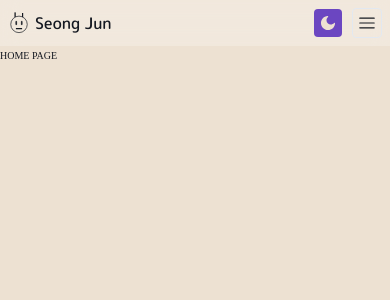
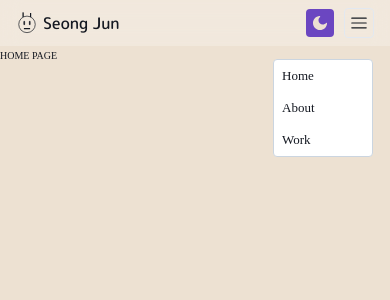
Before and after one commit to lofi-J/lofi-j.github.io, a React (Vite) app: page / in a window 390 px wide. Both pictures are taken after a click on the element 367 px from the left and 23 px from the top of the page. Shown: the top 300 px of the page. Built offline with nearby package versions, Linux system fonts and the light colour scheme.

Commit message:
[dev] Header 반응형 마무리

```diff
--- a/src/components/Header.tsx
+++ b/src/components/Header.tsx
@@ -9,6 +9,7 @@ import {Link} from "react-router-dom";
 import {mq} from "../styles/media.ts";
 import useMediaQuery from "../hooks/useMediaQuery.ts";
 import {breakpoint} from "../styles/media.ts";
+import useOutSideClick from '../hooks/useOutSideClick.ts';
 
 
 interface IHeader {
@@ -19,6 +20,7 @@ interface IHeader {
 const Header = ({theme, setTheme}: IHeader) => {
   const isTablet = useMediaQuery('tablet');
   const [showSideBar, setShowSideBar] = useState(false);
+  const ref = useOutSideClick<HTMLDivElement>(() => setShowSideBar(false));
 
   const changeTheme = () => {
     setTheme(prev => prev === 'dark' ? 'light' : 'dark');
@@ -46,10 +48,14 @@ const Header = ({theme, setTheme}: IHeader) => {
             }
           </div>
           {isTablet && (
-            <div css={toggle(theme)} className={'hamburger'} onClick={() => setShowSideBar(prev => !prev)}>
+            <div ref={ref} css={toggle(theme)} className={'hamburger'} onClick={() => setShowSideBar(prev => !prev)}>
               <RxHamburgerMenu />
               {showSideBar && (
-                <div css={sidebar}></div>
+                <div css={sidebar(theme)}>
+                  <Link to={'/'}>Home</Link>
+                  <Link to={'/about'}>About</Link>
+                  <Link to={'/work'}>Work</Link>
+                </div>
               )}
             </div>
           )}
@@ -74,6 +80,7 @@ const header = css`
 
   /* media */
   ${mq('tablet')} {
+    padding: 0.8rem 1.6rem;
     .container {
       width: ${breakpoint.tablet}px;
       justify-content: space-between;
@@ -168,19 +175,36 @@ const toggle = (theme: Theme) => css`
   &.hamburger {
     position: relative;
     background-color: transparent;
-    border: 1px solid var(--gray-200);
+    border: 1px solid ${theme === 'dark' ? 'var(--white-alpha-500)' : 'var(--gray-200)'};
     svg {
       transform: unset;
     }
     &:hover {
-      background-color: var(--gray-200);
+      background-color: ${theme === 'dark' ? 'var(--white-alpha-400)' : 'var(--gray-200)'};
+    }
+    &:has(div:hover) {
+      background-color: transparent;
     }
   }
 `;
 
-const sidebar = css`
+const sidebar = (theme: Theme) => css`
+  display: flex;
+  flex-direction: column;
   position: absolute;
-
+  top: 5rem;
+  right: 0;
+  width: 10rem;
+  border: 1px solid ${theme === 'dark' ? 'var(--white-alpha-500)' : 'var(--gray-300)'};
+  background-color: ${theme === 'dark' ? 'var(--white-alpha-400)' : 'white'};
+  border-radius: 4px;
+  a {
+    font-size: 1.3rem;
+    padding: 0.8rem 0 0.8rem 0.8rem;
+    &:hover {
+      background-color: ${theme === 'dark' ? 'var(--white-alpha-400)' : 'var(--gray-200)'}
+    }
+  }
 `;
 
 export default Header;
--- /dev/null
+++ b/src/hooks/useOutSideClick.ts
@@ -0,0 +1,20 @@
+import { useRef, useEffect } from 'react';
+
+const useOutSideClick = <T extends HTMLElement>(handler: () => void) => {
+  const ref = useRef<T>(null);
+
+  useEffect(() => {
+    const listener = (event: MouseEvent) => {
+      if (!ref.current || ref.current.contains(event.target as Node)) return;
+      handler();
+    }
+
+    document.addEventListener("mousedown", listener);
+
+    return () => document.removeEventListener("mousedown", listener);
+  }, [handler])
+
+  return ref;
+}
+
+export default useOutSideClick;
--- a/src/main.tsx
+++ b/src/main.tsx
@@ -24,6 +24,18 @@ const globalStyle = css`
     --gray-700: #2D3748;
     --gray-800: #1A202C;
     --gray-900: #171923;
+
+    --white-alpha-100: rgba(255, 255, 255, 0.04);
+    --white-alpha-200: rgba(255, 255, 255, 0.06);
+    --white-alpha-300: rgba(255, 255, 255, 0.08);
+    --white-alpha-400: rgba(255, 255, 255, 0.16);
+    --white-alpha-500: rgba(255, 255, 255, 0.24);
+    --white-alpha-600: rgba(255, 255, 255, 0.36);
+    --white-alpha-700: rgba(255, 255, 255, 0.48);
+    --white-alpha-800: rgba(255, 255, 255, 0.64);
+    --white-alpha-900: rgba(255, 255, 255, 0.80);
+
+
 
     --orange: #FBD38D;
     --orange-100: #EEC886;
```
